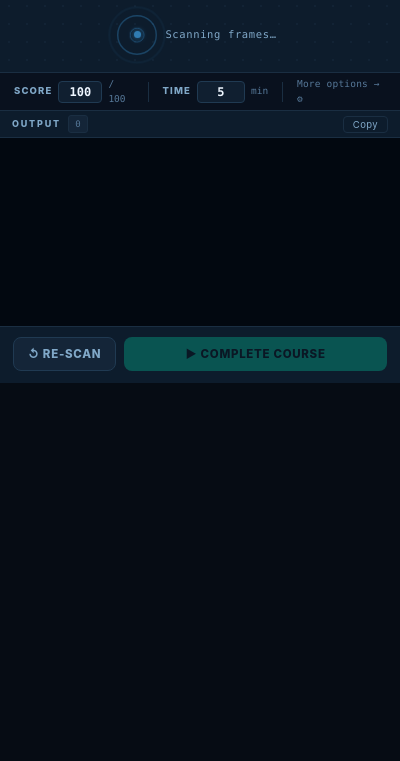
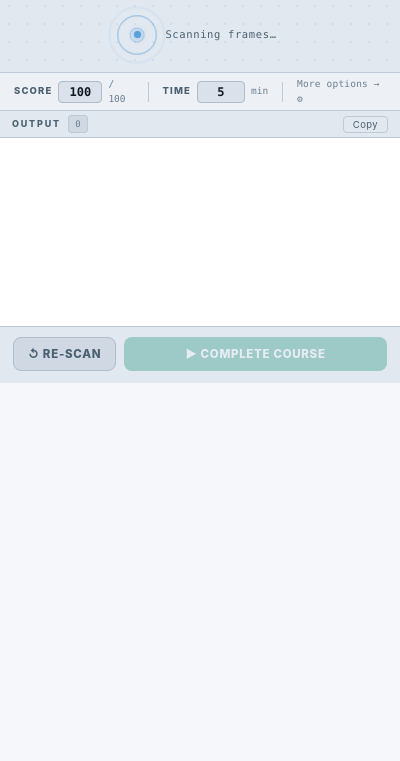
Before and after one commit to jesposito/exeunt, a browser extension: page extension/popup.html in a window 400 px wide. Shown: the part 72-833 px from the top of the page. Drawn offline with Linux system fonts and the light colour scheme.

Commit message:
feat: add light theme (prefers-color-scheme) to popup

```diff
--- a/extension/popup.css
+++ b/extension/popup.css
@@ -37,6 +37,38 @@
 
   --font:       -apple-system, 'Segoe UI', system-ui, sans-serif;
   --mono:       'SF Mono', 'Cascadia Code', 'Fira Code', Consolas, monospace;
+}
+
+@media (prefers-color-scheme: light) {
+  :root {
+    --bg:         #f5f7fa;
+    --bg2:        #edf0f5;
+    --surface:    #e2e8f0;
+    --surface2:   #dae1eb;
+    --surface3:   #cfd8e3;
+    --line:       #c0cad6;
+    --line2:      #b0bcc8;
+    --line3:      #a0aeb8;
+
+    --text:       #101820;
+    --text2:      #2a3a4a;
+    --muted:      #4a6070;
+    --muted2:     #6a8090;
+
+    --teal:       #00856b;
+    --teal-dim:   rgba(0, 133, 107, 0.10);
+    --green:      #0e9a55;
+    --green-dim:  rgba(14, 154, 85, 0.10);
+    --amber:      #b87a00;
+    --amber-dim:  rgba(184, 122, 0, 0.08);
+    --red:        #c83040;
+    --red-dim:    rgba(200, 48, 64, 0.08);
+    --blue:       #1a80d0;
+    --blue-dim:   rgba(26, 128, 208, 0.08);
+    --slate:      #4a7090;
+
+    --log-bg:     #ffffff;
+  }
 }
 
 *, *::before, *::after { box-sizing: border-box; margin: 0; padding: 0; }
@@ -521,7 +553,7 @@
 
 .btn--primary {
   background: var(--teal);
-  color: #060c14;
+  color: var(--bg);
   flex: 1;
   position: relative;
   overflow: hidden;
@@ -545,7 +577,7 @@
 [data-phase="completing"] .btn--primary { background: var(--surface3); color: var(--muted); box-shadow: none; }
 
 [data-phase="done"] .btn--primary {
-  background: var(--green); color: #060c14;
+  background: var(--green); color: var(--bg);
 }
 [data-phase="done"] .btn--primary:not(:disabled):hover {
   box-shadow: 0 0 20px var(--green-dim);
```
